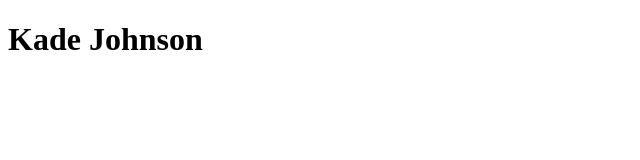
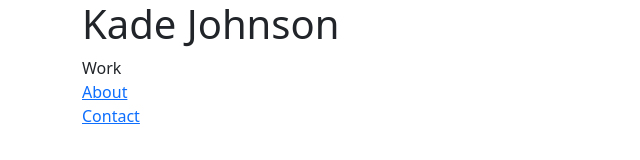
Before and after one commit to K-ade/Web_Portfolio, a plain HTML site: page index.html in a window 1280 px wide. Shown: the whole page, without its empty margins (0-640 px from the left). Drawn offline with nearby package versions, Linux system fonts and the light colour scheme.

Commit message:
Site Structure
Added additional pages and linked into index

```diff
--- a/index.html
+++ b/index.html
@@ -4,11 +4,33 @@
     <meta charset="UTF-8" />
     <meta http-equiv="X-UA-Compatible" content="IE=edge" />
     <meta name="viewport" content="width=device-width, initial-scale=1.0" />
+    <link
+      href="https://cdn.jsdelivr.net/npm/bootstrap@5.2.0/dist/css/bootstrap.min.css"
+      rel="stylesheet"
+      integrity="sha384-gH2yIJqKdNHPEq0n4Mqa/HGKIhSkIHeL5AyhkYV8i59U5AR6csBvApHHNl/vI1Bx"
+      crossorigin="anonymous"
+    />
     <link rel="stylesheet" href="styling/style.css" />
     <title>Creative Designer</title>
   </head>
+  <div class="container">
   <body>
     <h1>Kade Johnson</h1>
+    <div class = "col-3">
+      <div>
+        Work
+      </div>
+      <div>
+      <a href="pages/about_me.html">
+        About </a>
+      </div>
+      <div>
+        <a href="pages/contact.html">
+        Contact
+        </a>
+      </div>
+    </div>
     <script src="styling/script.js"></script>
+    </div>
   </body>
 </html>
```
Also changed, not shown: pages/contact.html (added).
